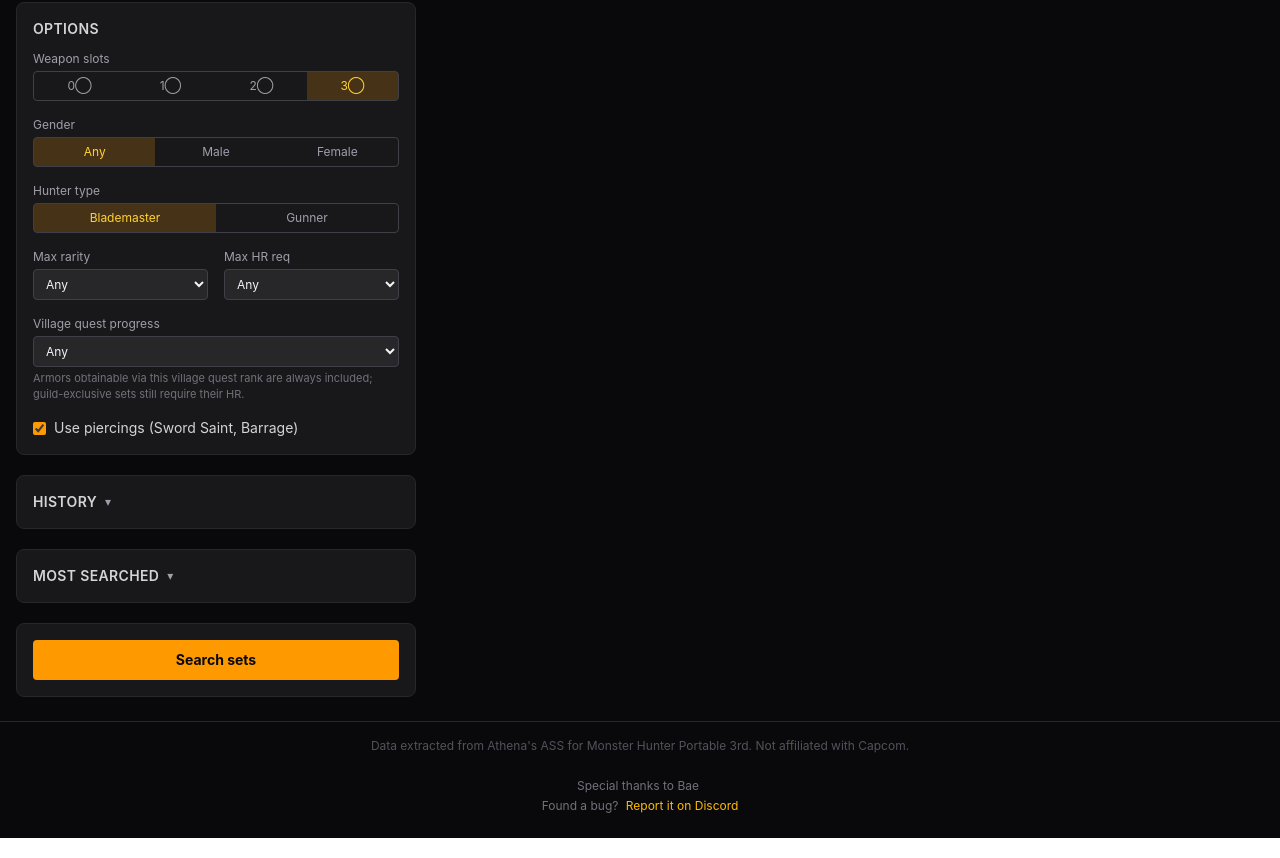
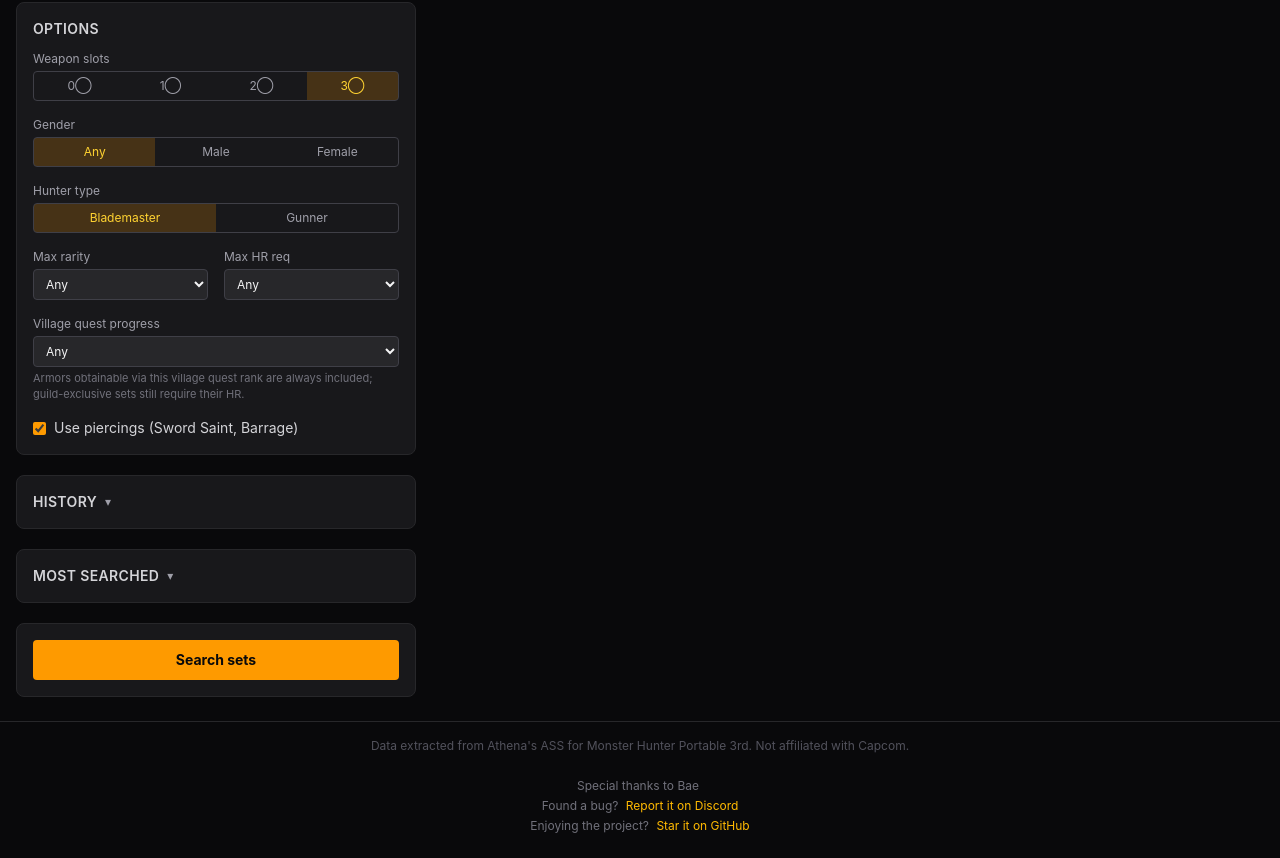
Before and after one commit to RogelRC/mhp3csc, a SvelteKit app: page / in a window 1280 px wide. Shown: the part 560-1418 px from the top of the page. Built offline with nearby package versions, Linux system fonts and the light colour scheme.

Commit message:
added link to the project in the footer

```diff
--- a/src/routes/+layout.svelte
+++ b/src/routes/+layout.svelte
@@ -33,5 +33,16 @@
 				Report it on Discord
 			</a>
 		</p>
+		<p class="mt-1 text-center text-xs text-zinc-500">
+			<span class="mr-1">Enjoying the project?</span>
+			<a
+				href="https://github.com/RogelRC/mhp3csc"
+				target="_blank"
+				rel="noopener noreferrer"
+				class="text-amber-400 hover:text-amber-300 hover:underline"
+			>
+				Star it on GitHub
+			</a>
+		</p>
 	</div>
 </footer>
```
